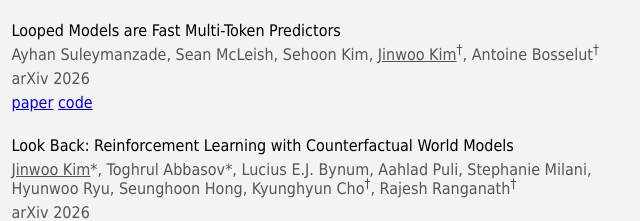
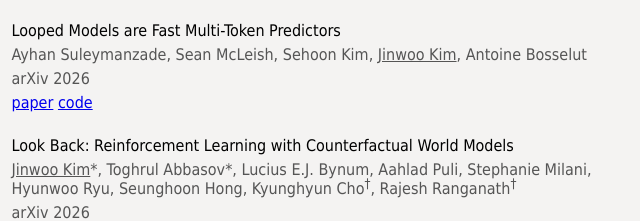
Before and after one commit to jw9730/jw9730.github.io, a plain HTML site: page publications.html in a window 1280 px wide. Shown: the part 527-748 px from the top of the page, 321-961 px from the left. Drawn offline with Linux system fonts and the light colour scheme.

Commit message:
Update index.html

```diff
--- a/publications.html
+++ b/publications.html
@@ -103,8 +103,7 @@
 
   <div class="pub">
     <div class="title">Looped Models are Fast Multi-Token Predictors</div>
-    <div>Ayhan&nbsp;Suleymanzade, Sean&nbsp;McLeish, Sehoon&nbsp;Kim, <u>Jinwoo&nbsp;Kim</u><sup>&dagger;</sup>,
-      Antoine&nbsp;Bosselut<sup>&dagger;</sup></div>
+    <div>Ayhan&nbsp;Suleymanzade, Sean&nbsp;McLeish, Sehoon&nbsp;Kim, <u>Jinwoo&nbsp;Kim</u>, Antoine&nbsp;Bosselut</div>
     <div>arXiv 2026</div>
     <div><a href="https://arxiv.org/abs/2611.33896">paper</a> <a href="https://github.com/MisakiTaro0414/floodgates.git">code</a></div>
   </div>
```
Also changed, not shown: index.html (+1 -2 lines).
